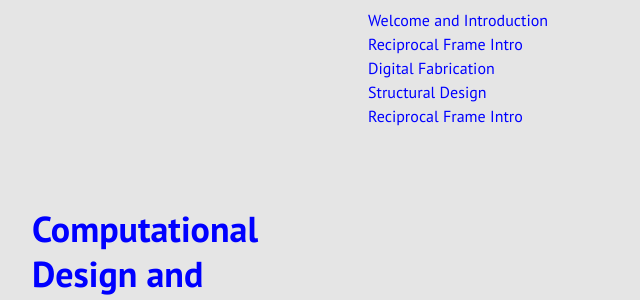
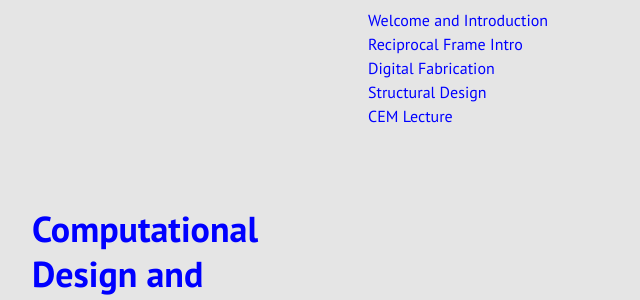
Before and after one commit to jckenny59/cdf_2023, a Jekyll site: the page built from docs/materials.md, in a window 1280 px wide. Shown: the part 153-453 px from the top of the page, without its empty margins (0-640 px from the left). Built offline with Jekyll 4.4.1, drawn with Linux system fonts in a browser that asks for light colours; Markdown is read by kramdown in place of the engine named in the settings.

Commit message:
Update materials.md

```diff
--- a/docs/materials.md
+++ b/docs/materials.md
@@ -13,4 +13,4 @@
 <br />
 [Structural Design](https://github.com/augmentedfabricationlab/cdf_2023/blob/master/docs/pdfs/230505_CDF_StructuralDesign_PDAcunto.pdf)
 <br />
-[Reciprocal Frame Intro](https://github.com/augmentedfabricationlab/cdf_2023/blob/master/docs/pdfs/230508_Reciprocal_Frame_Intro_FChovghi.pdf)
+[CEM Lecture](https://github.com/augmentedfabricationlab/cdf_2023/blob/master/docs/pdfs/221208_TE_CEM_Lecture_FChovghi.pdf)
```
